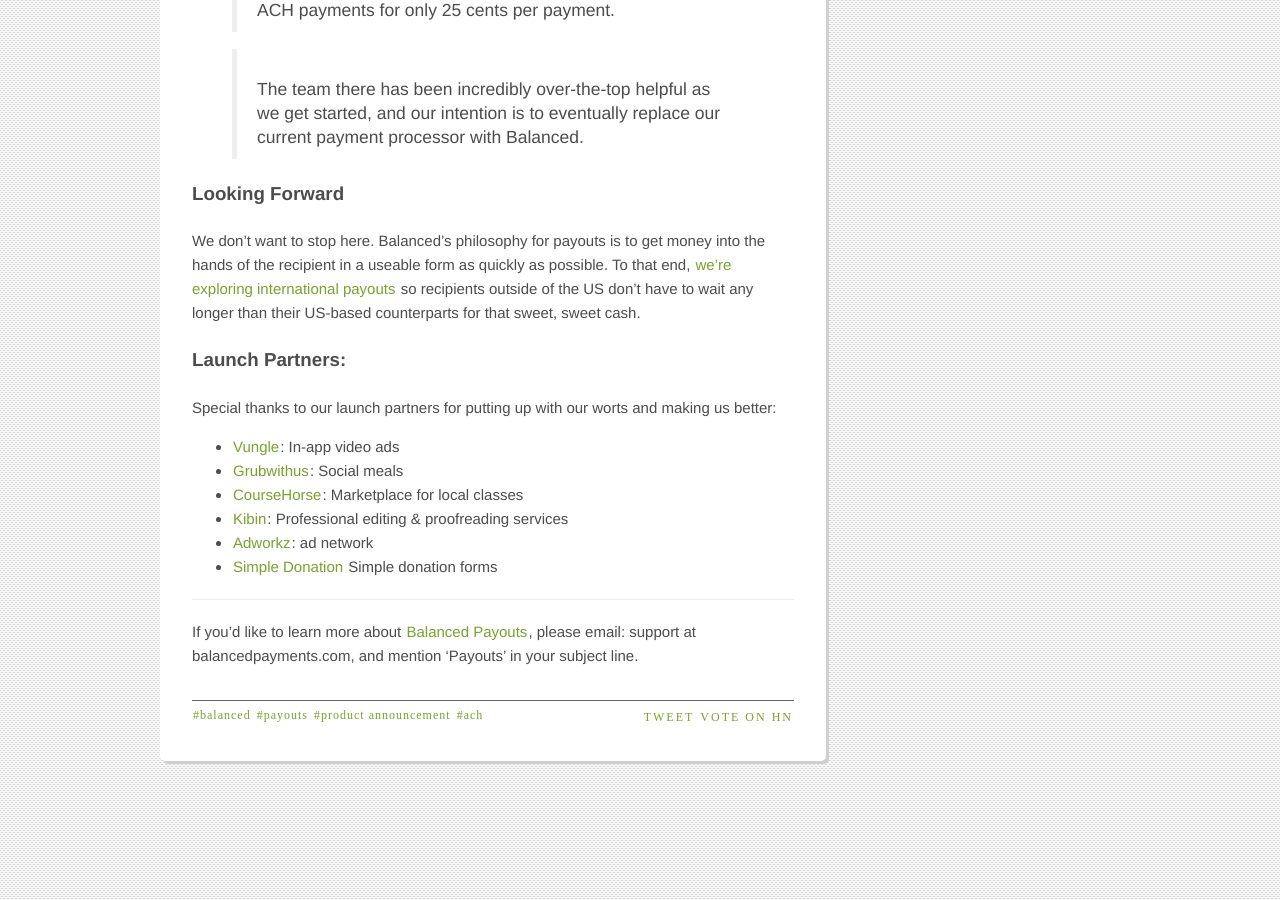
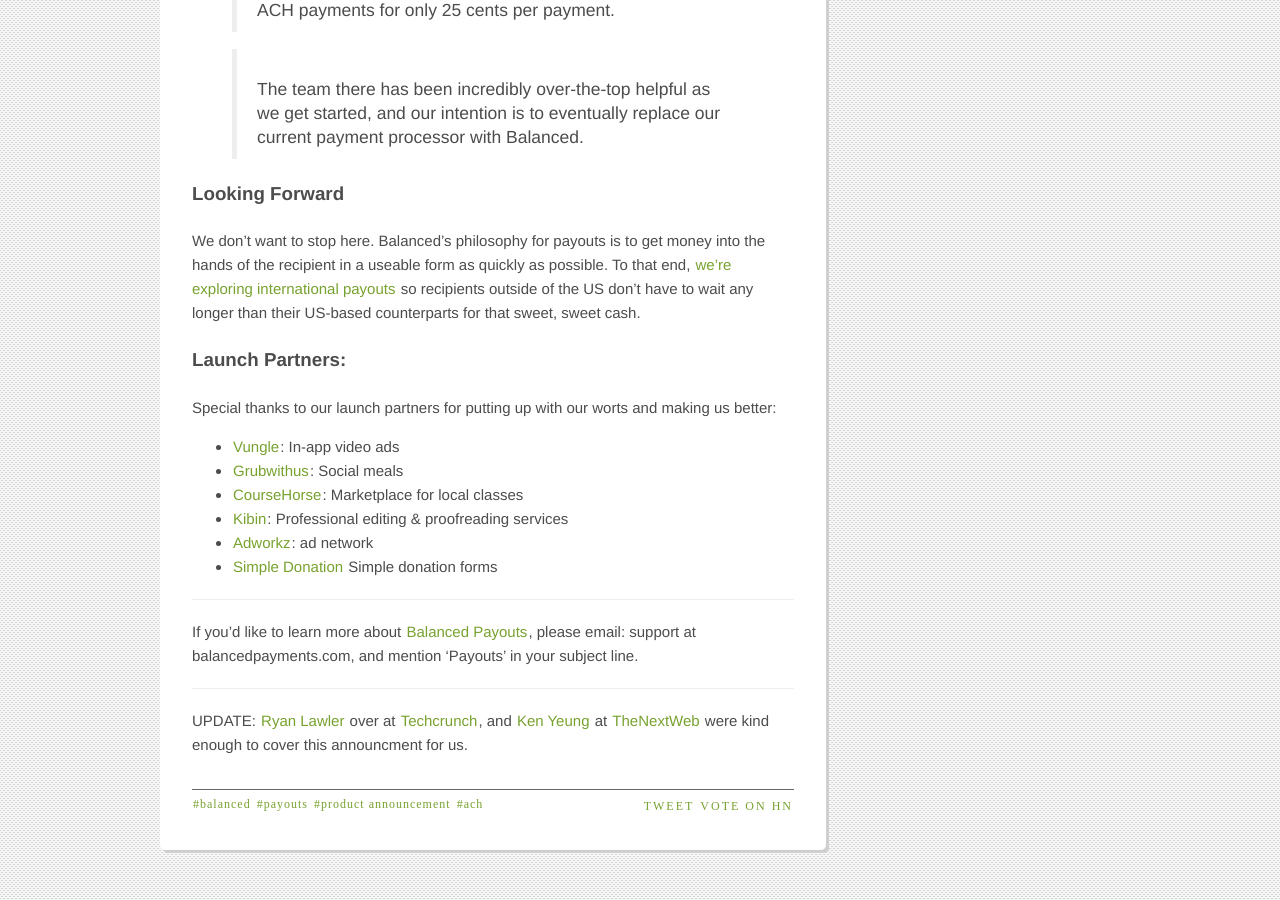
Before and after one commit to balanced/balanced.github.com, a Jekyll site: the page built from _posts/2013-02-14-announcing-balanced-payouts.md, in a window 1280 px wide and 900 px high, scrolled down 1901 px. Built offline with Jekyll 4.4.1, drawn with Linux system fonts in a browser that asks for light colours; nearby versions of some CDN libraries; library files that are not in the unit come from our copies; Markdown is read by kramdown in place of the engine named in the settings; comment, search, counter and statistics services are not loaded; before the commit the page ends 2712 px from its top, so only the background shows below that.

Commit message:
added press links

```diff
--- a/_posts/2013-02-14-announcing-balanced-payouts.md
+++ b/_posts/2013-02-14-announcing-balanced-payouts.md
@@ -59,3 +59,6 @@
 
 ---
 If you'd like to learn more about [Balanced Payouts](https://www.balancedpayments.com/#payouts), please email: support at balancedpayments.com, and mention 'Payouts' in your subject line.
+
+---
+UPDATE: [Ryan Lawler](http://twitter.com/ryanlawler) over at [Techcrunch](http://techcrunch.com/2013/02/14/balanced-payments-ach-api-omg/), and [Ken Yeung](https://twitter.com/thekenyeung) at [TheNextWeb](http://thenextweb.com/insider/2013/02/14/balanced-releases-its-payouts-api-as-a-standalone-offering-giving-access-to-next-day-ach-deposits) were kind enough to cover this announcment for us.
```
